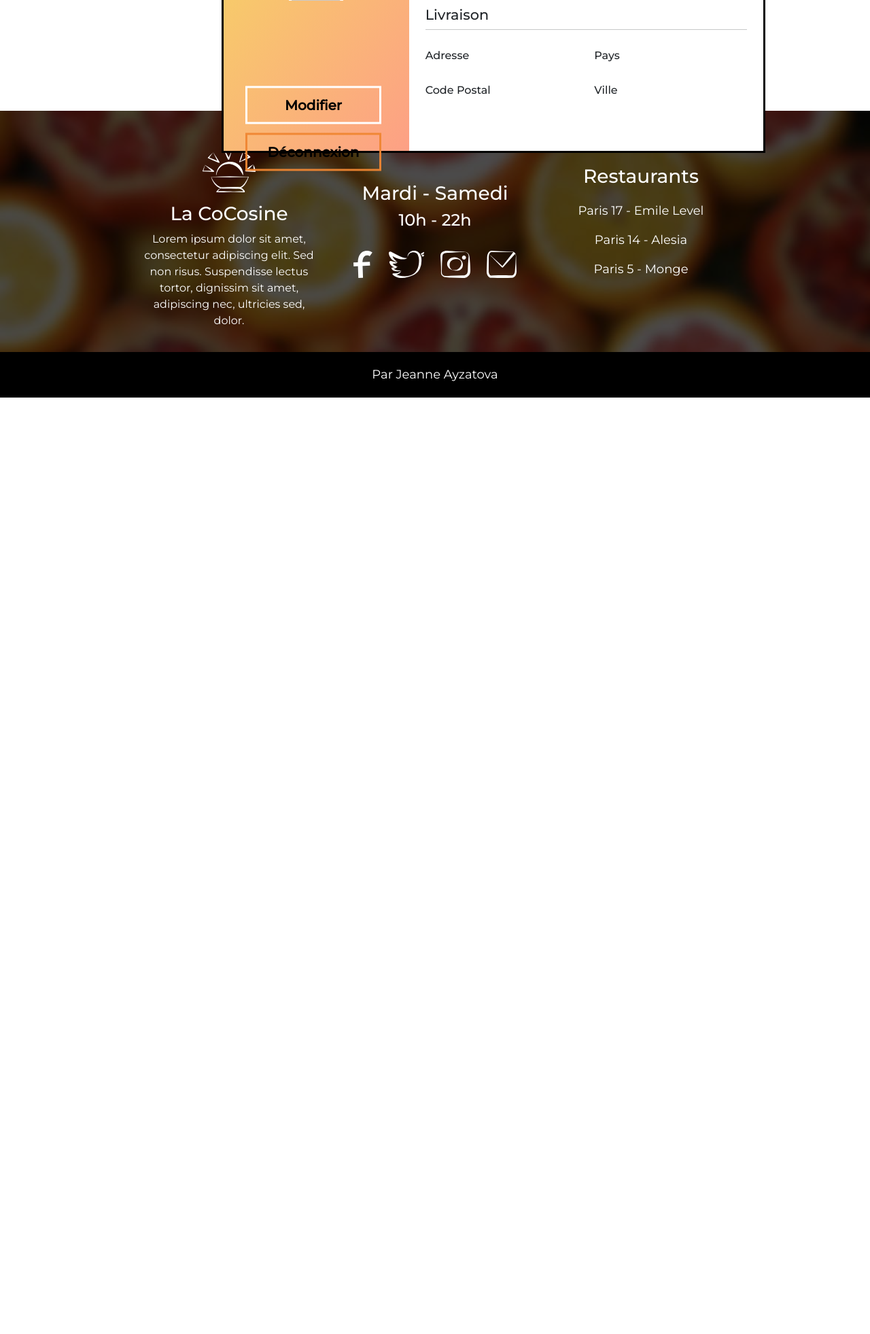
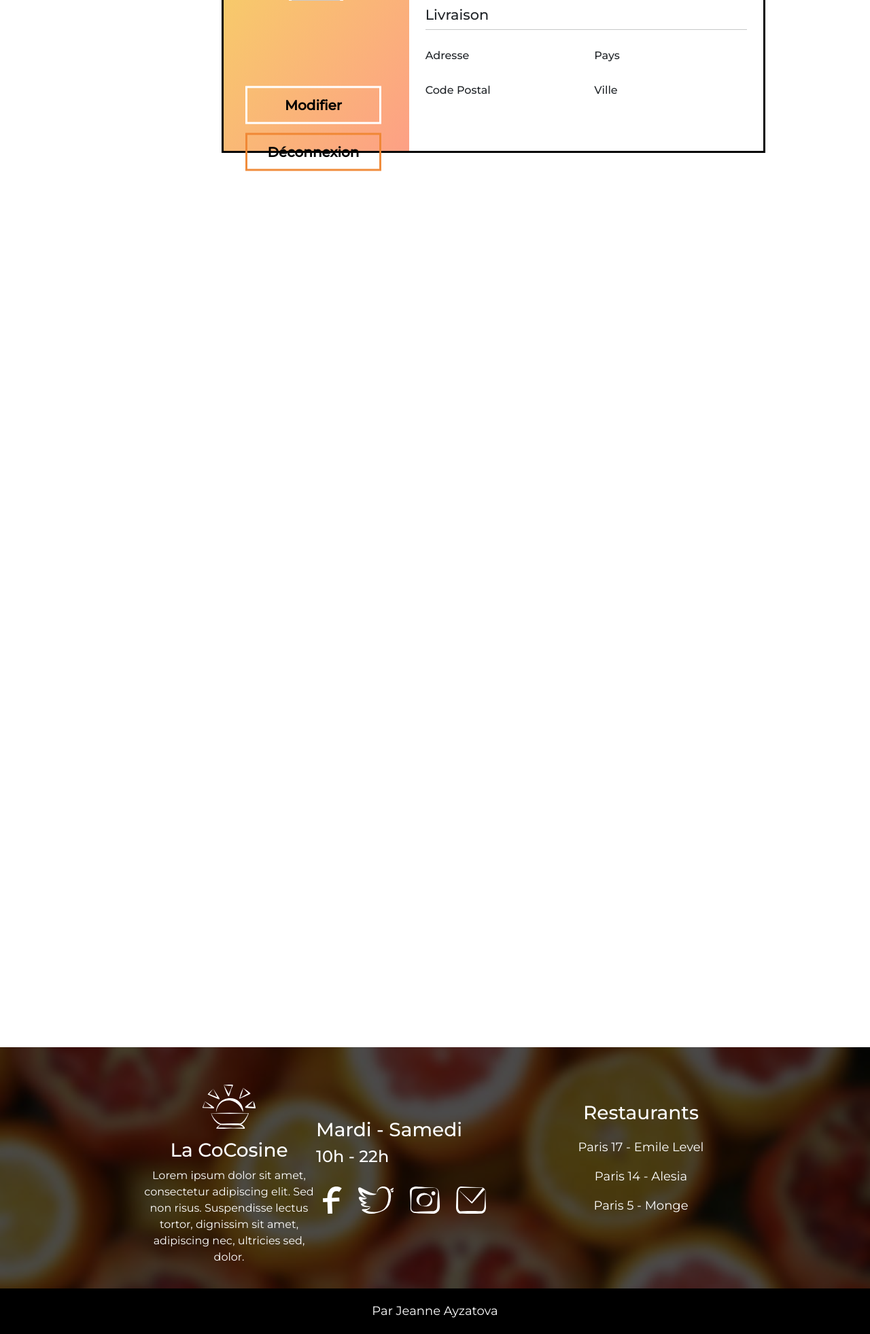
Before and after one commit to JannaAyz/Symfony_project_restaurant, a Symfony app: template templates/account/index.html.twig in a window 1280 px wide. Shown: the part 260-2223 px from the top of the page at 68% size. Before the commit the page ends 845 px from the top, so only its background shows below. Run offline with Twig, Linux system fonts and the light colour scheme; the template is opened without the code that fills it, so the values that code supplies are empty; some libraries are stand-ins or nearby versions.

Commit message:
fixing footer for big screens

```diff
--- a/templates/partials_footer.html.twig
+++ b/templates/partials_footer.html.twig
@@ -2,7 +2,7 @@
 <style>
 footer {
     position:absolute;
-    bottom: 0;
+    bottom: 0;/*DOUTE*/
     width: 100vw;
     display: flex;
     flex-direction: column;
@@ -197,7 +197,7 @@ h5 {
 {% endblock %}
 {% block body %}
 
-<footer>
+{# <footer> #}
     <div id='zig-zags'></div>
     <div id='footer'>
         <div class='footer-logo-part'>
@@ -224,7 +224,7 @@ h5 {
             <a href='{{ path('app_contact') }}'><p>Paris 5  - Monge</p></a>
         </div>
     </div>
-</footer>
+{# </footer> #}
 <script>
 
 let numberOfPixels;
```
